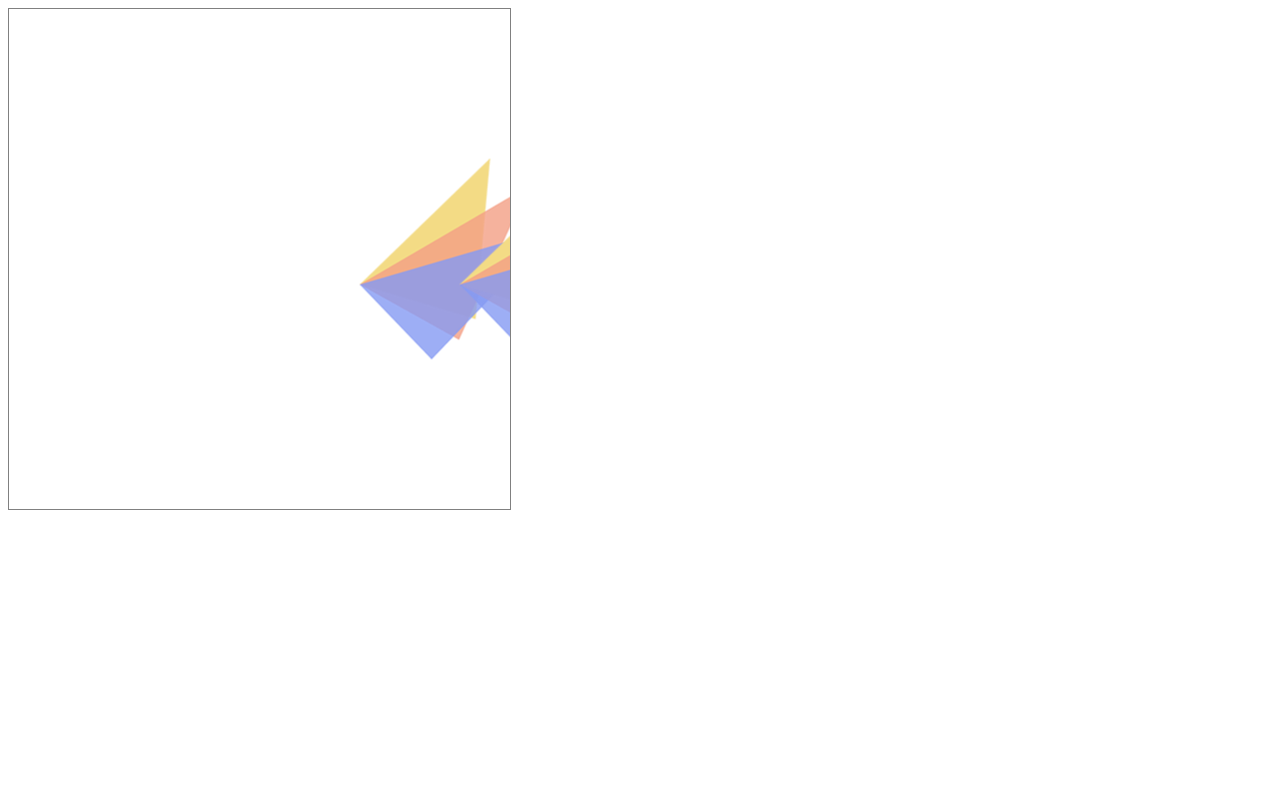
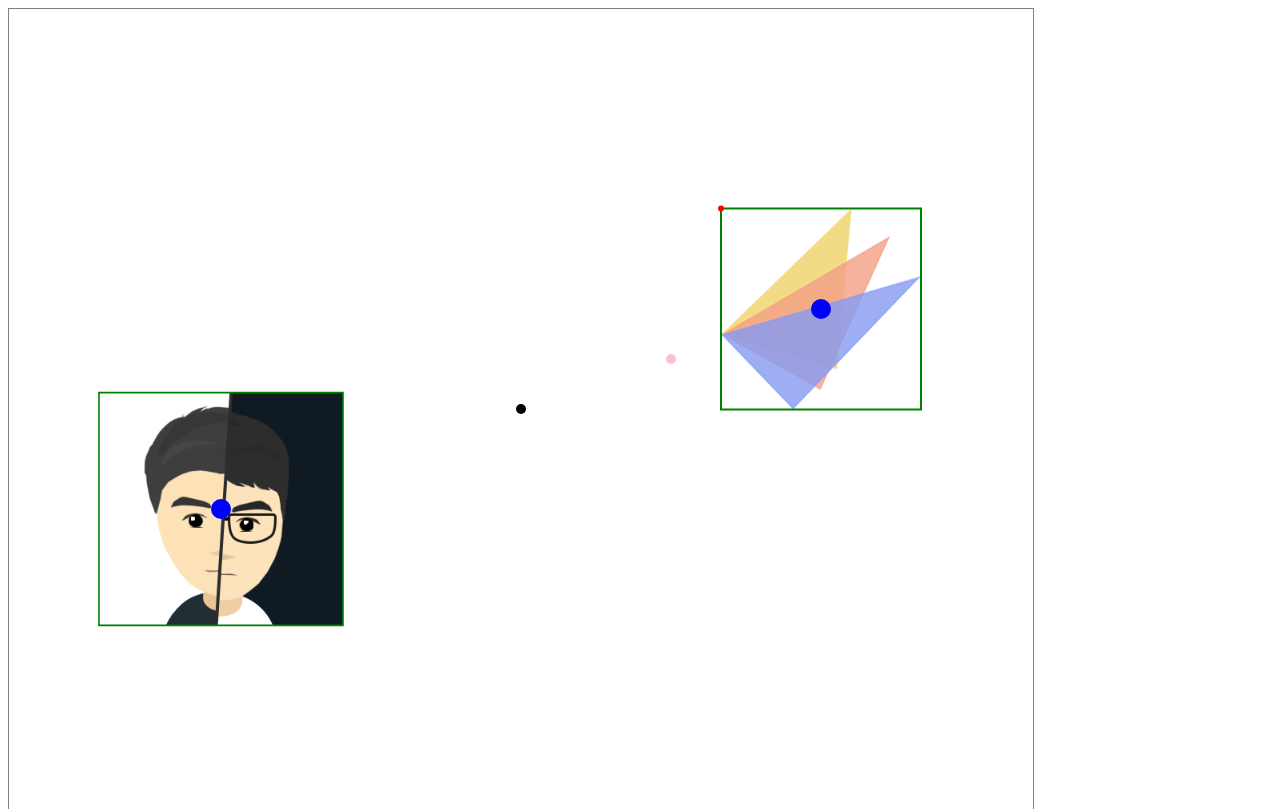
Before and after one commit to imzhangshirong/Flat3D.class.js, a plain HTML site: page test.html in a window 1280 px wide. Shown: the top 809 px of the page. Drawn offline with Linux system fonts and the light colour scheme.

Commit message:
修复绘制错误，开始准备标记颜色矩阵工作

```diff
--- a/Flat3D.class.js
+++ b/Flat3D.class.js
@@ -63,14 +63,22 @@ var Flat3D = {
             },
             updateStage: function () {
                 if (this.canvas) {
-                    this.matrix = new Flat3D.Matrix(this.rect.width, this.rect.height);
                     this.canvas.clearRect(this.rect.left, this.rect.top, this.rect.width, this.rect.height);
+                    this.canvas.beginPath();
+                    this.canvas.arc(0, 0, 5, 0, Math.PI * 2);
+                    this.canvas.fillStyle = "black";
+                    this.canvas.fill();
                     for (var a = 0; a < this.things.length; a++) {
                         this.things[a].draw();
                     }
                 }
 
                 //console.log(stage.tick);
+            },
+            updateMatrix: function () {
+                if (this.canvas) {
+                    this.matrix = new Flat3D.Matrix(this.rect.width, this.rect.height);
+                }
             },
             setFPS: function (FPS) {
                 this.updateDuration = 1000 / FPS;
@@ -120,6 +128,9 @@ var Flat3D = {
             },
             add: function (target) {
                 return new Flat3D.Point(target.x + this.x, target.y + this.y, target.z + this.z);
+            },
+            sub: function (target) {
+                return new Flat3D.Point(-target.x + this.x, -target.y + this.y, -target.z + this.z);
             }
         };
         return point;
@@ -139,13 +150,13 @@ var Flat3D = {
             };
         }
     },
+    Contain: {
         Container: function (stage, position) {
             var container = new Flat3D.Thing(stage, position);
             container.texture = undefined;
             container.things = [];
             container.setThing = function (thing) {
-            thing.position.z=this.position.z;
-            thing.container=this;
+                thing.container = this;
                 var newThings = [];
                 for (var a = 0; a < this.things.length; a++) {
                     if (this.things[a]) {
@@ -163,6 +174,7 @@ var Flat3D = {
                     this.things[id] = undefined;
                 }
             };
+            container._2dCoordinate = Flat3D.Coordinate.point3DTo2D(position, stage.camera);
             container.transform = {
                 translate: {
                     x: 0,
@@ -181,6 +193,7 @@ var Flat3D = {
                 }
             };
             container.draw = function () {
+                this._2dCoordinate == Flat3D.Coordinate.point3DTo2D(this.position, this.stage.camera)
                 for (var a = 0; a < this.things.length; a++) {
                     if (this.things[a]) {
                         this.things[a].draw();
@@ -189,6 +202,12 @@ var Flat3D = {
             };
 
             return container;
+        },
+        Thing:function(stage){
+            var thing=new Flat3D.Thing(stage);
+            delete thing.position;
+            return thing;
+        }
     },
     Thing: function (stage, position) {
         var thing = {
@@ -243,53 +262,102 @@ var Flat3D = {
                 };
                 if (this.texture.img && this.texture.imgCanDraw && this.stage.canvas) {
                     var canvas = this.stage.canvas;
-                    var position;
                     if (this.container) {
-                        position = this.position;
-                        position.z=this.container.position.z;
                         trans = this.container.transform;
                     }
-                    else {
-                        position = this.position;
-                    }
-                    var cTrans = Flat3D.Coordinate.point3DTo2D(position, this.stage.camera);
-                    var x = cTrans.position2D.x + this.texture.transform.translate.x;
-                    var y = -cTrans.position2D.y + this.texture.transform.translate.y;
-                    var dx=0;
-                    var dy=0;
+                    var x = this.texture.transform.translate.x - this.texture.transform.rotate.center.x;//相对旋转中心有位移
+                    var y = this.texture.transform.translate.y - this.texture.transform.rotate.center.y;
                     var rotate = {
                         x: this.texture.position.x + this.texture.transform.rotate.center.x,
                         y: this.texture.position.y + this.texture.transform.rotate.center.y,
-                        angle: this.texture.transform.rotate.angle + trans.rotate.angle,
+                        angle: this.texture.transform.rotate.angle * Flat3D.Coordinate.PId180
+                    };
+                    var cRotate = {x:0,y:0,angle:0};
+                    var cx=0;
+                    var cy=0;
+                    if (this.container) {
+                        cx=this.container.transform.translate.x - this.container.transform.rotate.center.x;
+                        cy=this.container.transform.translate.y - this.container.transform.rotate.center.y;
+                        cRotate = {
+                            x: this.container._2dCoordinate.position2D.x+ this.container.transform.rotate.center.x,
+                            y: -this.container._2dCoordinate.position2D.y+this.container.transform.rotate.center.y,
+                            angle: this.container.transform.rotate.angle * Flat3D.Coordinate.PId180
                         }
-                    if(this.container){
-                        var cTransR = Flat3D.Coordinate.point3DTo2D(this.container.position.add({x:this.container.transform.rotate.center.x,y:this.container.transform.rotate.center.y,z:0}), this.stage.camera);
-                        var d1=rotate.x-cTransR.position2D.x;
-                        var d2=rotate.y+cTransR.position2D.y;
-                        var d=Math.pow(Math.pow(d1,2)+Math.pow(d2,2),0.5);
-                        var tan=-d2/d1;
-                        var atan=90;
-                        if(d1<0)atan+=180;
-                        var an=(trans.rotate.angle+atan)*Flat3D.Coordinate.PId180-Math.atan(tan);
-                        dx=d*Math.sin(an);
-                        dy=-d*Math.cos(an);
-                        rotate.x=cTransR.position2D.x+dx;
-                        rotate.y=-cTransR.position2D.y+dy;
+                        canvas.translate(cRotate.x, cRotate.y);
+                        canvas.scale(trans.scale.scaleWidth, trans.scale.scaleHeight);
+                        canvas.rotate(cRotate.angle);
+                        canvas.beginPath();
+                        canvas.arc(0, 0, 5, 0, Math.PI * 2);
+                        canvas.fillStyle = "pink";
+                        canvas.fill();
+                        canvas.translate(cx, cy);
+
+
+                    }
+                    else {
+                        var cTrans = Flat3D.Coordinate.point3DTo2D(this.position, this.stage.camera);
+                        rotate.x += cTrans.position2D.x;
+                        rotate.y += -cTrans.position2D.y;
                     }
                     var scale = {
-                        scaleWidth: this.texture.transform.scale.scaleWidth * trans.scale.scaleWidth,
-                        scaleHeight: this.texture.transform.scale.scaleHeight * trans.scale.scaleHeight,
+                        scaleWidth: this.texture.transform.scale.scaleWidth,
+                        scaleHeight: this.texture.transform.scale.scaleHeight,
                     };
+                    canvas.lineWidth = 2;
                     canvas.translate(rotate.x, rotate.y);
                     canvas.scale(scale.scaleWidth, scale.scaleHeight);
-                    canvas.rotate(rotate.angle * Flat3D.Coordinate.PId180);
+                    canvas.rotate(rotate.angle);
                     canvas.drawImage(this.texture.img, x, y);
-                    canvas.rotate(-rotate.angle * Flat3D.Coordinate.PId180);
+                    canvas.strokeStyle = "green";
+                    canvas.strokeRect(x, y, this.texture.img.width, this.texture.img.height);
+
+
+
+
+
+
+                    canvas.rotate(-rotate.angle);
                     canvas.scale(1 / scale.scaleWidth, 1 / scale.scaleHeight);
                     canvas.translate(-rotate.x, -rotate.y);
+
+                    canvas.beginPath();
+                    canvas.arc(rotate.x, rotate.y, 10, 0, Math.PI * 2);
+                    canvas.fillStyle = "blue";
+                    canvas.fill();
+
+
+
+                    if (this.container) {
+                        canvas.translate(-cx, -cy);
+                        canvas.rotate(-cRotate.angle);
+                        canvas.scale(1/trans.scale.scaleWidth, 1/trans.scale.scaleHeight);
+                        canvas.translate(-cRotate.x, -cRotate.y);
+                    }
+
+                    if(this.container){
+                        var ttD=Math.pow(Math.pow(x,2)+Math.pow(y,2),0.5);
+                        var tan=-y/x;
+                        var atan=0;
+                        if(x<0)atan+=180;
+                        atan=atan*Flat3D.Coordinate.PId180+Math.atan(tan)-rotate.angle;
+                        x=ttD*Math.cos(atan)+rotate.x+cx;
+                        y=-ttD*Math.sin(atan)+rotate.y+cy;
+                        var tcD=Math.pow(Math.pow(x,2)+Math.pow(y,2),0.5);
+                        tan=-y/x;
+                        atan=0;
+                        if(x<0)atan+=180;
+                        atan=atan*Flat3D.Coordinate.PId180+Math.atan(tan)-cRotate.angle;
+                        x=tcD*Math.cos(atan)+cRotate.x;
+                        y=-tcD*Math.sin(atan)+cRotate.y;
+                        //console.log({x:x,y:y});
+                        canvas.beginPath();
+                        canvas.arc(x, y, 3, 0, Math.PI * 2);
+                        canvas.fillStyle = "red";
+                        canvas.fill();
+                    }
                 }
             },
-            setTexture: function (url, moveToCenter,loadComplete) {
+            setTexture: function (url, moveToCenter, loadComplete) {
                 var thing = this;
                 var img = new Image();
                 img.src = url;
@@ -302,7 +370,7 @@ var Flat3D = {
                             y: -this.height / 2,
                         }
                     }
-                    if(loadComplete)loadComplete(thing,this);
+                    if (loadComplete) loadComplete(thing, this);
                 }
                 this.texture.img = img;
                 return this.texture.img;
@@ -378,7 +446,7 @@ var Flat3D = {
             temp_position[2] = temp.x * eyeVector[2].x + temp.y * eyeVector[2].y + temp.z * eyeVector[2].z;
             twDimsPos.position2D = {};
             k = -camera.focus / temp_position[2];
-            var k2=Math.pow(k,2);
+            var k2 = Math.pow(k, 2);
             twDimsPos.position2D.x = k2 * temp_position[0];
             twDimsPos.position2D.y = k2 * temp_position[1];
             twDimsPos.deep = temp_position[2];
@@ -429,6 +497,7 @@ var Flat3D = {
                 green: data.data[1],
                 blue: data.data[2],
                 alpha: data.data[3],
+                id: data.data.join(","),
             };
             return color;
         }
@@ -470,9 +539,9 @@ var Flat3D = {
                         if (ani.completedCallBack) ani.completedCallBack(ani.thing);
                         ani.stop();
                     }
-                    else{
+                    else {
                         ani.tick += ani.thing.stage.tickSpeed * Flat3D.Config.TIMER_TICK;
-                        if (ani.tick > ani.finalTick)ani.tick=ani.finalTick;
+                        if (ani.tick > ani.finalTick) ani.tick = ani.finalTick;
                         var keys = Object.keys(ani.effectParams);
                         for (var a = 0; a < keys.length; a++) {
                             var value = Flat3D.Value.getValue(ani.thing, keys[a]);
@@ -525,9 +594,9 @@ var Flat3D = {
                         if (ani.completedCallBack) ani.completedCallBack(ani.thing);
                         ani.stop();
                     }
-                    else{
+                    else {
                         ani.tick += ani.thing.stage.tickSpeed * Flat3D.Config.TIMER_TICK;
-                        if (ani.tick > ani.finalTick)ani.tick = ani.finalTick;
+                        if (ani.tick > ani.finalTick) ani.tick = ani.finalTick;
                         var value = Flat3D.Value.getValue(ani.thing, ani.effectParamKey);
                         if (ani.Ease) {
                             value = ani.Ease(ani.tick, ani._ease.start, ani._ease.d, ani.finalTick);
--- a/test.html
+++ b/test.html
@@ -21,22 +21,40 @@
         };
         var ele=document.getElementById("StageCanvas");
         var stage=new Flat3D.Stage();
-        stage.bindCanvas(ele,501,500);
-        var container=new Flat3D.Container(stage,new Flat3D.Point(0,0,0));
-        var thing=new Flat3D.Thing(stage,new Flat3D.Point(0,0,0));
-        var thing2=new Flat3D.Thing(stage,new Flat3D.Point(0,0,0));
+        stage.setFPS(50);
+        stage.tickSpeed=1;
+        stage.bindCanvas(ele,1024,800);
+        console.log(stage);
+        var container=new Flat3D.Contain.Container(stage,new Flat3D.Point(100,100,0));
+        container.transform.translate={x:0,y:0};
+        container.transform.rotate.center={x:50,y:50};
+        container.transform.scale={scaleWidth:1,scaleHeight:1};
         stage.setThing(container);
+        var thing=new Flat3D.Contain.Thing(stage);
+        thing.setTexture("./logo.png",true);
+        //thing.texture.position.x=100;
+        thing.texture.transform.rotate.center={x:0,y:0};
+        thing.texture.transform.rotate.angle=0;
         container.setThing(thing);
-        container.setThing(thing2);
-        container.transform.rotate.center={x:0,y:0};
-        thing.setTexture("./logo.png",true);
-        thing2.setTexture("./logo.png",true,function(_thing){
-            _thing.texture.transform.translate.x+=100;
-        });
+        var thing2=new Flat3D.Contain.Thing(stage);
+        thing2.setTexture("./logo.png",true);
+        thing2.texture.position={x:50,y:-50};
+        thing2.texture.transform.scale={scaleWidth:0.8,scaleHeight:0.8};
+        //container.setThing(thing2);
+        var thing3=new Flat3D.Thing(stage,new Flat3D.Point(-100,0,0));
+        thing3.setTexture("./profile.png",true);
+        thing3.texture.transform.scale={scaleWidth:0.8,scaleHeight:0.8};
+        stage.setThing(thing3);
 
-        console.log(stage);
-        stage.setFPS(30);
+
         stage.start();
+        container.setFrameAnimationByParamKey(
+            "transform.rotate.angle",
+            0,
+            360,
+            Flat3D.Ease.Linear,
+            2000
+        ).start();
         thing.setFrameAnimationByParamKey(
             "texture.position.x",
             0,
@@ -44,22 +62,23 @@
             Flat3D.Ease.Linear,
             2000
         ).start();
-        thing2.setFrameAnimationByParamKey(
+
+        thing3.setFrameAnimationByParamKey(
             "texture.position.x",
             0,
-            200,
+            -200,
             Flat3D.Ease.Linear,
+            2000
+        ).start();
+        thing3.setFrameAnimationByParamKey(
+            "texture.position.y",
+            0,
+            100,
+            Flat3D.Ease.Bounce.easeOut,
             2000
         ).start();
         thing.setFrameAnimationByParamKey(
             "texture.transform.rotate.angle",
-            0,
-            360,
-            Flat3D.Ease.Linear,
-            2000
-        );//.start();
-        container.setFrameAnimationByParamKey(
-            "transform.rotate.angle",
             0,
             360,
             Flat3D.Ease.Linear,
@@ -70,6 +89,12 @@
         //console.log(Flat3D.Coordinate.point3DTo2D(p,c));
         //console.log(Flat3D.Coordinate.sphrToRect(90,0,1));
         Flat3D.Value.setValue(a, "hello.world.me", 22);
+        /*setTimeout(function(){
+            stage.pause();
+            setTimeout(function(){
+                stage.start();
+            },1000);
+        },1000);*/
         console.log(a);
     </script>
 </html>
```
Also changed, not shown: profile.png (added). Lines whose indentation alone changed are shown as unchanged.
